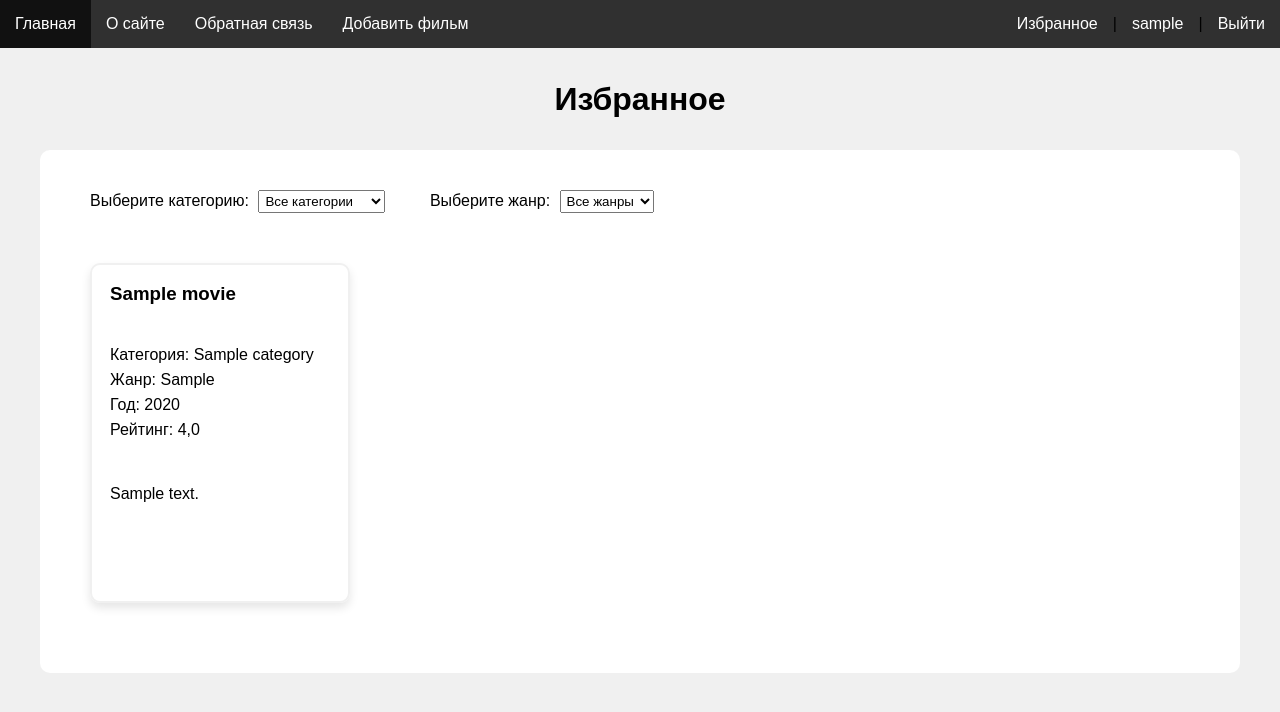
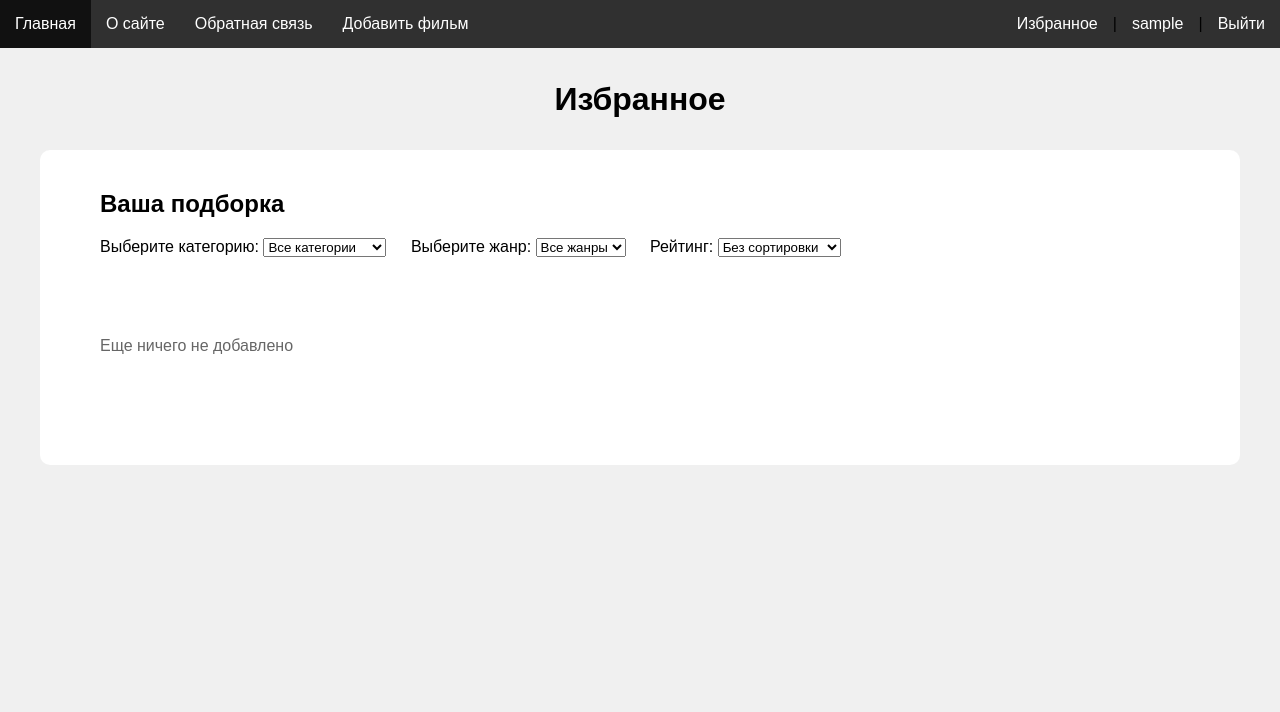
Before and after one commit to WetMarket/kinoforum, a Django app: page /users/favorites/ in a window 1280 px wide. Shown: the top 712 px of the page. Run offline with Django 4.2, Linux system fonts and the light colour scheme; a user stored in the database is signed in; tables that the repository leaves empty hold one stand-in row (values such as "Sample post").

Commit message:
Minor fixes.

```diff
--- a/movies/models.py
+++ b/movies/models.py
@@ -136,6 +136,7 @@
     slug = models.SlugField(max_length=255, unique=True, db_index=True)
 
     class Meta:
+        ordering = ['tag']
         verbose_name = 'Жанр'
         verbose_name_plural = 'Жанры'
 
--- a/movies/static/movies/css/styles.css
+++ b/movies/static/movies/css/styles.css
@@ -202,6 +202,10 @@
     font-weight: bold;
     margin-bottom: 20px;
     text-align: left;
+}
+
+.genres select{
+    margin-right: 20px;
 }
 
 .post-container {
@@ -425,7 +429,7 @@
     padding: 10px 0;
 }
 
-.pagination a {
+.pagination button {
     display: inline-block;
     width: 40px;
     height: 40px;
@@ -437,15 +441,19 @@
     border-radius: 12px;
     font-size: 16px;
     text-align: center;
+    border: none;
+    background-color: transparent;
+    cursor: pointer;
 }
 
-.pagination a.active {
+.pagination button.active {
     border: 2px solid #333;
 }
 
-.pagination a:hover:not(.active) {
+.pagination button:hover:not(.active) {
     background-color: #ddd;
 }
+
 
 .form-error {
     color: #d9534f;
@@ -636,7 +644,7 @@
 
 .reaction-stat {
     margin-top: 15px;
-    color: #666;
+    color: #888;
     font-size: 14px;
     text-align: left;
 }
@@ -689,7 +697,7 @@
 }
 
 .comments-list p{
-    color: #555;
+    color: #888;
 }
 
 .comment-item {
--- a/movies/templates/movies/post.html
+++ b/movies/templates/movies/post.html
@@ -38,7 +38,7 @@
 
                     <li><span>Бюджет фильма:</span>
                         {% if post.budget %}
-                            {{ post.budget|floatformat:"0" }} $
+                           $ {{ post.budget|floatformat:"0" }}
                         {% else %}
                             Не указан
                         {% endif %}
--- a/users/templates/favorites.html
+++ b/users/templates/favorites.html
@@ -1,10 +1,12 @@
 {% extends 'base.html' %}
 
 {% block content %}
-    <div class="filter-container">
-        <form method="GET" id="filterForm">
+    <div class="genres">
+        <h3>Ваша подборка</h3>
+
+        <form method="GET" id="Form">
             <label for="category">Выберите категорию:</label>
-            <select name="category" id="category" onchange="document.getElementById('filterForm').submit();">
+            <select name="category" id="category" onchange="document.getElementById('Form').submit();">
                 <option value="">Все категории</option>
                 {% for category in categories %}
                     <option value="{{ category.slug }}" {% if category.slug == selected_category %}selected{% endif %}>
@@ -14,13 +16,24 @@
             </select>
 
             <label for="tag">Выберите жанр:</label>
-            <select name="tag" id="tag" onchange="document.getElementById('filterForm').submit();">
+            <select name="tag" id="tag" onchange="document.getElementById('Form').submit();">
                 <option value="">Все жанры</option>
                 {% for tag in tags %}
                     <option value="{{ tag.slug }}" {% if tag.slug == selected_tag %}selected{% endif %}>
                         {{ tag.tag }}
                     </option>
                 {% endfor %}
+            </select>
+
+            <label for="rating">Рейтинг:</label>
+            <select name="rating" id="rating" onchange="document.getElementById('Form').submit();">
+                <option value="">Без сортировки</option>
+                <option value="desc" {% if request.GET.rating == 'desc' %}selected{% endif %}>
+                    По убыванию
+                </option>
+                <option value="asc" {% if request.GET.rating == 'asc' %}selected{% endif %}>
+                    По возрастанию
+                </option>
             </select>
         </form>
     </div>
@@ -58,17 +71,17 @@
     {% if page_obj.has_other_pages %}
         <div class="pagination">
             {% if page_obj.number > 1 %}
-                <a href="?page=1" class="pagination-arrow">&laquo;</a>  <!-- Первая страница -->
+                <button type="submit" form="Form" name="page" value="1" class="pagination-arrow">&laquo;</button>  <!-- Первая страница -->
             {% endif %}
             {% for p in paginator.page_range %}
                 {% if page_obj.number == p %}
-                    <a class="active">{{ p }}</a>
+                    <button type="submit" form="Form" name="page" value="{{ p }}" class="active">{{ p }}</button>
                 {% elif p >= page_obj.number|add:-2 and p <= page_obj.number|add:2 %}
-                    <a href="?page={{ p }}{% if selected_category %}&category={{ selected_category }}{% endif %}{% if selected_tag %}&tag={{ selected_tag }}{% endif %}">{{ p }}</a>
+                    <button type="submit" form="Form" name="page" value="{{ p }}">{{ p }}</button>
                 {% endif %}
             {% endfor %}
             {% if page_obj.number < paginator.num_pages %}
-                <a href="?page={{ paginator.num_pages }}{% if selected_category %}&category={{ selected_category }}{% endif %}{% if selected_tag %}&tag={{ selected_tag }}{% endif %}" class="pagination-arrow">&raquo;</a>  <!-- Последняя страница -->
+                <button type="submit" form="Form" name="page" value="{{ paginator.num_pages }}" class="pagination-arrow">&raquo;</button>  <!-- Последняя страница -->
             {% endif %}
         </div>
     {% endif %}
--- a/users/views.py
+++ b/users/views.py
@@ -58,54 +58,65 @@
     paginate_by = 8
 
     def get_queryset(self):
-        # Получаем ID избранных фильмов текущего пользователя
-        favorite_ids = Favorites.objects.filter(user=self.request.user).values_list('movie_id', flat=True)
-        queryset = Movie.objects.filter(id__in=favorite_ids).select_related('cat').prefetch_related('tags')
+        queryset = Movie.published.all()
+
+        rating_order = self.get_rating_order()
 
         # Фильтрация по категории
         category_slug = self.request.GET.get('category')
         if category_slug:
-            queryset = queryset.filter(cat__slug=category_slug)
+            category = get_object_or_404(Category, slug=category_slug)
+            queryset = queryset.filter(cat=category)
 
         # Фильтрация по жанру
         tag_slug = self.request.GET.get('tag')
         if tag_slug:
-            queryset = queryset.filter(tags__slug=tag_slug)
+            tag = get_object_or_404(TagPost, slug=tag_slug)
+            queryset = queryset.filter(tags=tag)
+
+        # Фильтрация по избранному
+        user = self.request.user
+        if user.is_authenticated:
+            queryset = queryset.filter(favorites__user=user)
+
+        if rating_order == 'desc':
+            queryset = queryset.order_by('-rating')
+        elif rating_order == 'asc':
+            queryset = queryset.order_by('rating')
 
         return queryset
+
+    def get_rating_order(self):
+        return self.request.GET.get('rating')
 
     def get_context_data(self, **kwargs):
         context = super().get_context_data(**kwargs)
         context['title'] = 'Избранное'
+        context['rating_selected'] = self.get_rating_order()
 
-        # Получаем ID избранных фильмов текущего пользователя
-        favorite_ids = Favorites.objects.filter(user=self.request.user).values_list('movie_id', flat=True)
-        favorite_movies = Movie.objects.filter(id__in=favorite_ids) if favorite_ids else Movie.objects.none()
+        user = self.request.user
 
-        if favorite_movies.exists():
-            # Получаем все категории, связанные с избранными фильмами
-            categories = Category.objects.filter(id__in=favorite_movies.values_list('cat_id', flat=True)).distinct()
-            context['categories'] = categories
+        # Получаем все фильмы в избранном для текущего пользователя
+        favorite_movies = Movie.objects.filter(favorites__user=user).distinct()
 
-            # Получаем жанры для фильтрации
-            selected_category = self.request.GET.get('category', '')
-            if selected_category:
-                selected_category_obj = Category.objects.filter(slug=selected_category).first()
-                if selected_category_obj:
-                    tags = TagPost.objects.filter(tags__cat_id=selected_category_obj.pk).distinct()
-                else:
-                    tags = TagPost.objects.none()
-            else:
-                # Если категория не выбрана, берем все жанры из избранных фильмов
-                tags = TagPost.objects.filter(tags__in=favorite_movies.values_list('tags', flat=True)).distinct()
+        # Фильтрация категорий, связанных с избранными фильмами
+        favorite_categories = Category.objects.filter(list__in=favorite_movies).distinct()
+        context['categories'] = favorite_categories
 
-            context['tags'] = tags
+        # Фильтрация жанров, связанных с избранными фильмами
+        # Если категория выбрана, фильтруем теги по этой категории
+        selected_category_slug = self.request.GET.get('category', '')
+
+        if selected_category_slug:
+            selected_category = get_object_or_404(Category, slug=selected_category_slug)
+            favorite_tags = TagPost.objects.filter(id__in=Movie.objects.filter(
+                cat=selected_category, id__in=favorite_movies.values('id')).values_list('tags', flat=True)).distinct()
+
         else:
-            # Если нет избранных фильмов, категории и жанры не предоставляются
-            context['categories'] = []
-            context['tags'] = []
+            favorite_tags = TagPost.objects.filter(tags__in=favorite_movies).distinct()
 
-        # Передаем выбранные значения в контекст
+        context['tags'] = favorite_tags
+
         context['selected_category'] = self.request.GET.get('category', '')
         context['selected_tag'] = self.request.GET.get('tag', '')
 
```
Also changed, not shown: movies/templates/movies/_movie_list.html (+7 -11 lines), movies/templates/movies/categories.html (+19 -7 lines), movies/templates/movies/index.html (+15 -3 lines), movies/views.py (+35 -11 lines), users/models.py (line endings or trailing spaces).
